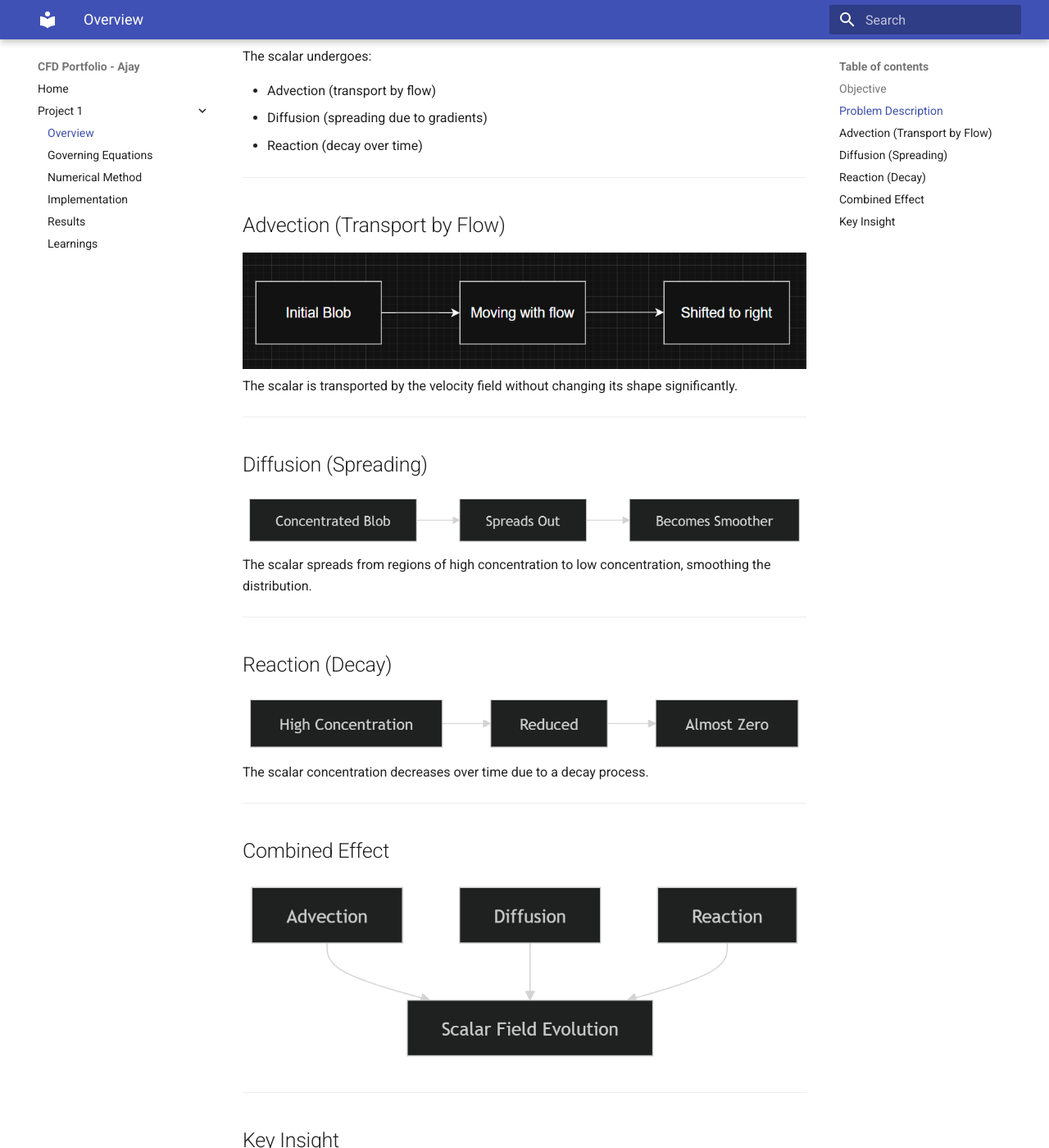
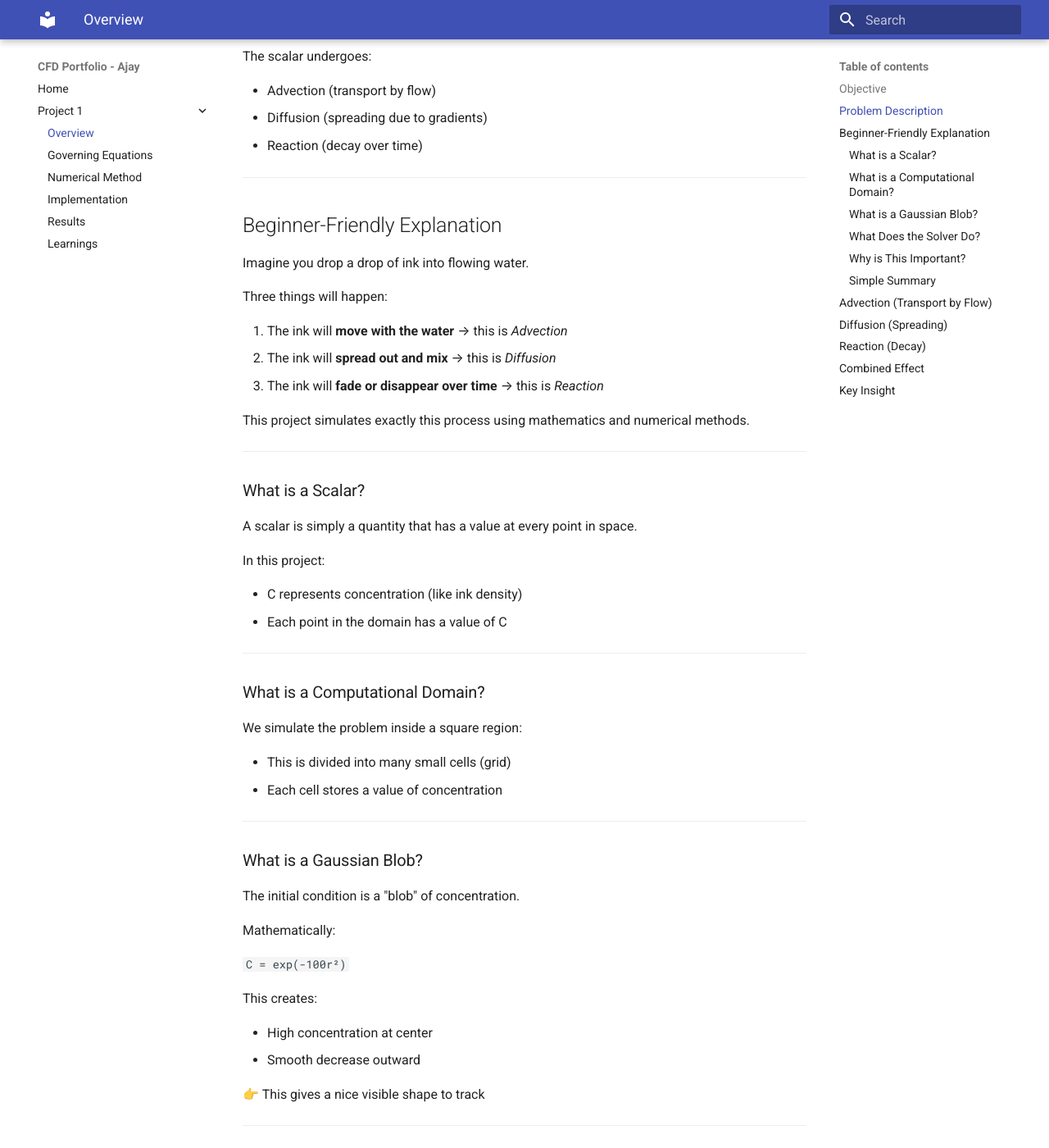
Before and after one commit to ajayn145/cfd-portfolio, an MkDocs documentation site: the page built from docs/project-1/overview.md, in a window 1280 px wide and 1400 px high, scrolled down 493 px. Shown: the whole window at 82% size. Built offline with MkDocs 1.6.1 and Material for MkDocs 9.7.7, drawn with Linux system fonts in a browser that asks for light colours; some of the changed text lies outside the part shown.

Commit message:
added problem statement

```diff
--- a/docs/project-1/overview.md
+++ b/docs/project-1/overview.md
@@ -19,6 +19,88 @@ The scalar undergoes:
 - Advection (transport by flow)
 - Diffusion (spreading due to gradients)
 - Reaction (decay over time)
+
+---
+
+## Beginner-Friendly Explanation
+
+Imagine you drop a drop of ink into flowing water.
+
+Three things will happen:
+
+1. The ink will **move with the water** → this is *Advection*
+2. The ink will **spread out and mix** → this is *Diffusion*
+3. The ink will **fade or disappear over time** → this is *Reaction*
+
+This project simulates exactly this process using mathematics and numerical methods.
+
+---
+
+### What is a Scalar?
+
+A scalar is simply a quantity that has a value at every point in space.
+
+In this project:
+
+- C represents concentration (like ink density)
+- Each point in the domain has a value of C
+
+---
+
+### What is a Computational Domain?
+
+We simulate the problem inside a square region:
+
+- This is divided into many small cells (grid)
+- Each cell stores a value of concentration
+
+---
+
+### What is a Gaussian Blob?
+
+The initial condition is a "blob" of concentration.
+
+Mathematically:
+
+`C = exp(-100r²)`
+
+This creates:
+
+- High concentration at center
+- Smooth decrease outward
+
+👉 This gives a nice visible shape to track
+
+---
+
+### What Does the Solver Do?
+
+At every time step:
+
+1. Moves the scalar → Advection
+2. Spreads it → Diffusion
+3. Reduces it → Reaction
+
+This process repeats until the final time.
+
+---
+
+### Why is This Important?
+
+This type of simulation is used in:
+
+- Pollution spreading in air/water
+- Heat transfer problems
+- Combustion modeling
+- HVAC airflow analysis
+
+---
+
+### Simple Summary
+
+- We start with a blob
+- It moves, spreads, and fades
+- The computer calculates this step by step
 
 ---
 
```
